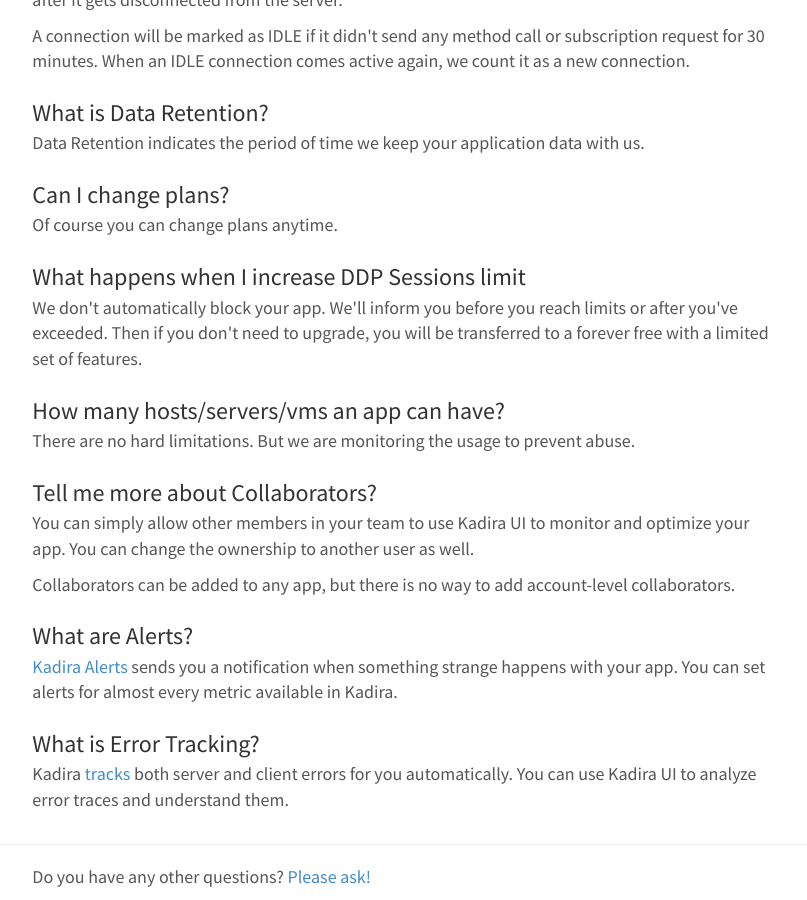
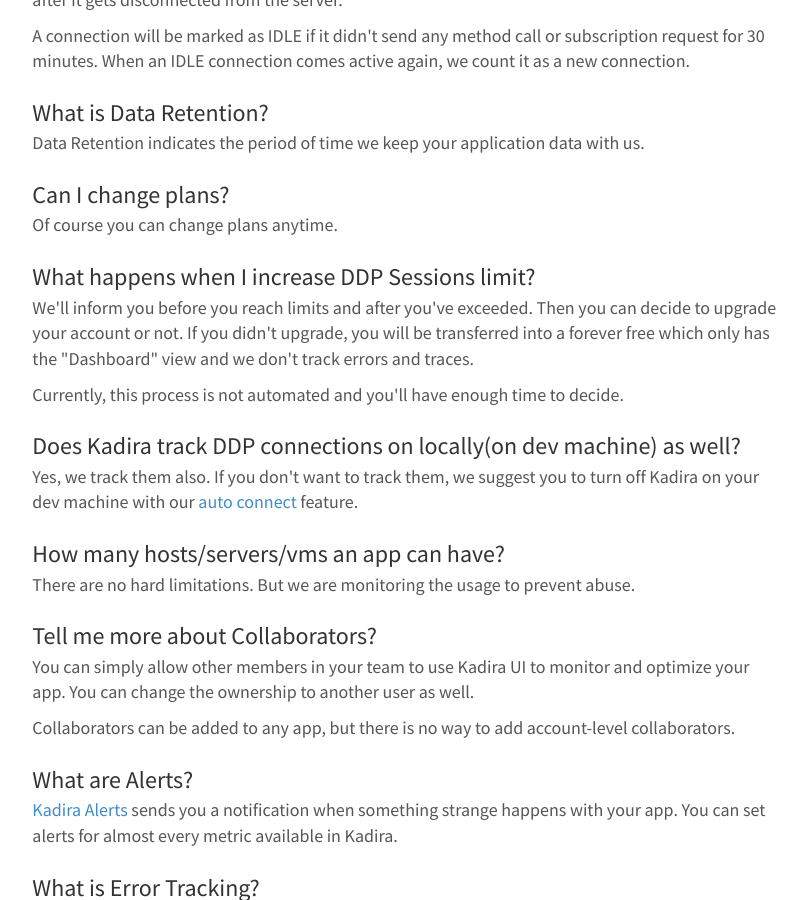
Before and after one commit to kadiraio/kadiraio.github.io, a Jekyll site: the page built from pricing.html, in a window 1280 px wide and 900 px high, scrolled down 1169 px. Shown: the whole window, without its empty margins (186-993 px from the left). Built offline with Jekyll 4.4.1, drawn with Linux system fonts in a browser that asks for light colours.

Commit message:
upgraded common questions

```diff
--- a/_layouts/pricing.html
+++ b/_layouts/pricing.html
@@ -149,8 +149,18 @@
 
     <div class="row row-questions">
       <div class="col-sm-8 col-sm-offset-2 col-question">
-        <h3>What happens when I increase DDP Sessions limit</h3>
-        <p>We don't automatically block your app. We'll inform you before you reach limits or after you've exceeded. Then if you don't need to upgrade, you will be transferred to a forever free with a limited set of features.</p>
+        <h3>What happens when I increase DDP Sessions limit?</h3>
+        <p>We'll inform you before you reach limits and after you've exceeded. Then you can decide to upgrade your account or not. If you didn't upgrade, you will be transferred into a forever free which only has the "Dashboard" view and we don't track errors and traces.</p>
+        <p>
+          Currently, this process is not automated and you'll have enough time to decide.
+        </p>
+      </div>
+    </div>
+
+    <div class="row row-questions">
+      <div class="col-sm-8 col-sm-offset-2 col-question">
+        <h3>Does Kadira track DDP connections on locally(on dev machine) as well?</h3>
+        <p>Yes, we track them also. If you don't want to track them, we suggest you to turn off Kadira on your dev machine with our <a href='https://kadira.io/academy/getting-started-with-kadira/#auto-connect'>auto connect</a> feature.</p>
       </div>
     </div>
 
```
